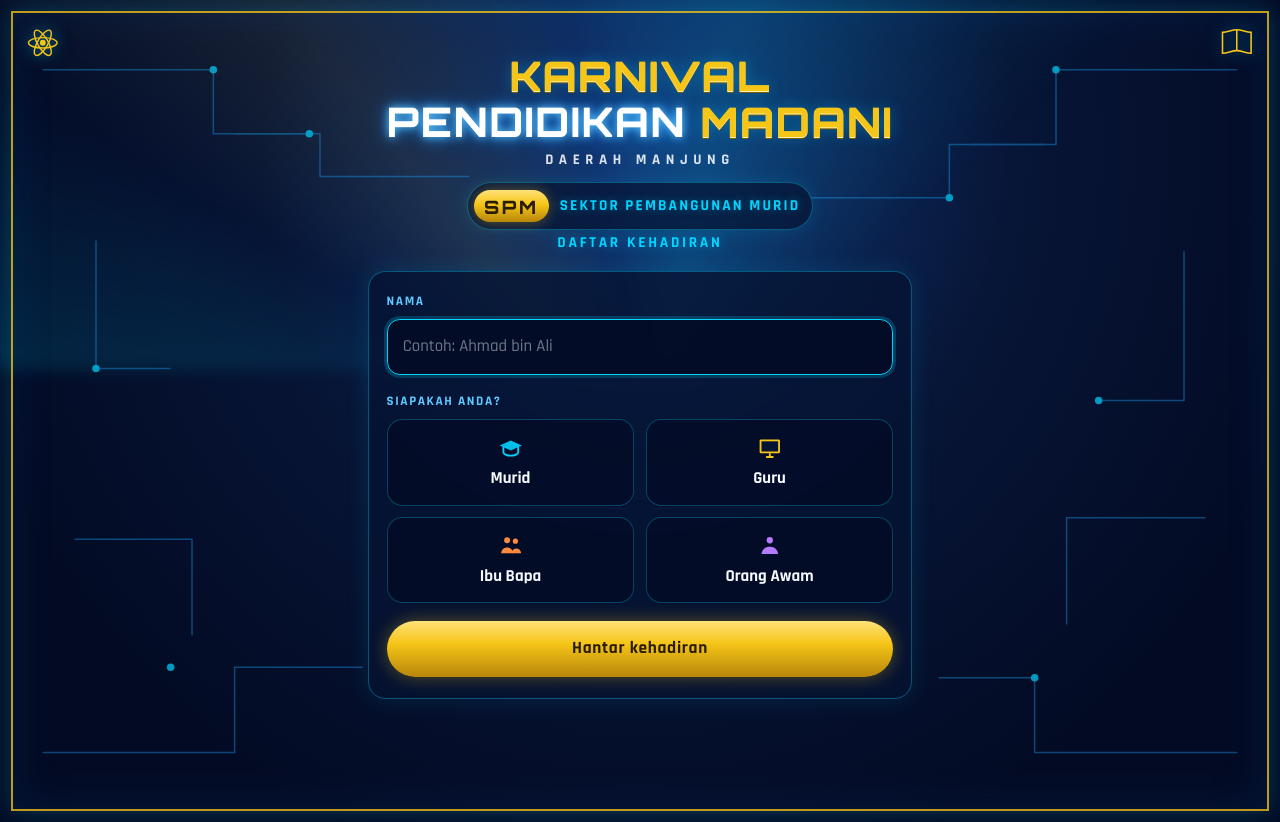
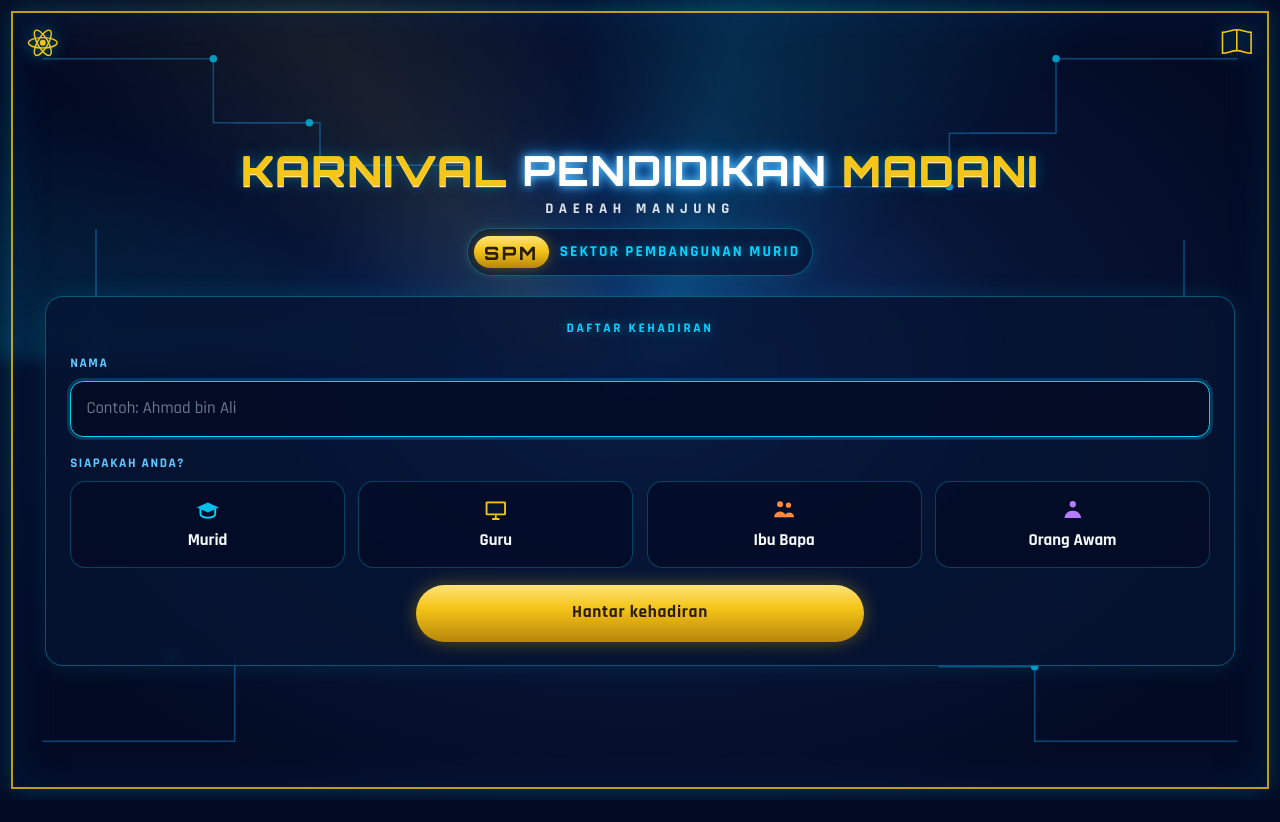
Before and after one commit to asushi199/kehadiranmadanispm, a Next.js app: page / in a window 1280 px wide. After the commit the page ends 800 px from the top, so only its background shows below. Built offline with nearby package versions, Linux system fonts and the light colour scheme.

Commit message:
Widen the registration layout so the form fills the screen.

```diff
--- a/app/admin/page.tsx
+++ b/app/admin/page.tsx
@@ -11,8 +11,10 @@ export const metadata: Metadata = {
 export default function AdminPage() {
   return (
     <LatarKarnival className="daftar">
-      <TajukKarnival padat />
-      <AdminPanel />
+      <div className="daftar-isi daftar-isi-lebar">
+        <TajukKarnival padat />
+        <AdminPanel />
+      </div>
     </LatarKarnival>
   );
 }
--- a/app/globals.css
+++ b/app/globals.css
@@ -48,7 +48,7 @@ body {
   position: relative;
   min-height: 100dvh;
   overflow: hidden;
-  background: radial-gradient(ellipse at 50% 18%, #123a7a 0%, #071536 42%, var(--navy) 78%);
+  background: radial-gradient(ellipse at 50% 46%, #123a7a 0%, #071536 42%, var(--navy) 78%);
 }
 
 .latar-sinaran {
@@ -81,13 +81,22 @@ body {
 .latar-bingkai {
   position: relative;
   z-index: 1;
-  min-height: 100dvh;
+  min-height: calc(100dvh - 1.4rem);
   margin: 0.7rem;
   padding: 1.1rem 0.9rem 1.2rem;
   border: 2px solid rgba(245, 197, 24, 0.78);
   box-shadow:
     0 0 24px rgba(0, 212, 255, 0.22),
     inset 0 0 40px rgba(0, 80, 160, 0.18);
+}
+
+.daftar .latar-bingkai {
+  display: flex;
+  flex-direction: column;
+  justify-content: center;
+  justify-content: safe center;
+  align-items: center;
+  padding: 3.2rem 1rem 2.4rem;
 }
 
 .latar-ikon {
@@ -194,27 +203,40 @@ body {
 }
 
 .daftar-isi {
-  width: min(34rem, calc(100% - 0.4rem));
-  margin: 1.4rem auto 1.2rem;
+  width: min(78rem, calc(100% - 2rem));
+  margin: 0;
+  display: flex;
+  flex-direction: column;
+  align-items: center;
+  gap: 1.25rem;
+}
+
+.daftar .kepala-acara {
+  font-size: clamp(1.35rem, 3.4vw, 2.6rem);
+}
+
+.daftar .kepala-spm {
+  margin-top: 0.5rem !important;
 }
 
 .daftar-spm {
-  margin: 0.15rem 0 1rem;
+  margin: 0 0 0.95rem;
   text-align: center;
-  font-size: 0.95rem;
+  font-size: 0.82rem;
   font-weight: 700;
-  letter-spacing: 0.18em;
+  letter-spacing: 0.2em;
   text-transform: uppercase;
   color: var(--cyan);
   text-shadow: 0 0 12px rgba(0, 212, 255, 0.45);
 }
 
 .gerai-kad {
+  width: 100%;
   background: rgba(6, 20, 51, 0.78);
   border: 1px solid rgba(0, 212, 255, 0.35);
   border-radius: 1.1rem;
   box-shadow: 0 0 24px rgba(0, 212, 255, 0.12);
-  padding: 1.25rem 1.1rem 1.3rem;
+  padding: 1.4rem 1.5rem 1.45rem;
   backdrop-filter: blur(8px);
 }
 
@@ -253,6 +275,30 @@ body {
   display: grid;
   grid-template-columns: 1fr 1fr;
   gap: 0.7rem;
+}
+
+@media (min-width: 801px) {
+  .kategori-grid {
+    grid-template-columns: repeat(4, 1fr);
+    gap: 0.85rem;
+  }
+
+  .kategori-btn {
+    min-height: 7.2rem;
+    font-size: 1.15rem;
+  }
+
+  .kategori-ikon {
+    width: 2.15rem;
+    height: 2.15rem;
+  }
+
+  .btn-hantar {
+    max-width: 28rem;
+    display: block;
+    margin-left: auto;
+    margin-right: auto;
+  }
 }
 
 .kategori-btn {
@@ -582,9 +628,13 @@ body {
   cursor: pointer;
 }
 
+.daftar-isi-lebar {
+  width: min(56rem, calc(100% - 0.5rem));
+}
+
 .admin {
-  width: min(56rem, calc(100% - 1rem));
-  margin: 1.2rem auto 2rem;
+  width: 100%;
+  margin: 0;
 }
 
 .admin h1 {
@@ -675,6 +725,10 @@ body {
 }
 
 @media (max-width: 800px) {
+  .daftar .latar-bingkai {
+    padding: 3.2rem 0.75rem 1.5rem;
+  }
+
   .papan-isi {
     flex-direction: column;
     gap: 1rem;
--- a/app/page.tsx
+++ b/app/page.tsx
@@ -7,7 +7,6 @@ export default function Page() {
     <LatarKarnival className="daftar">
       <div className="daftar-isi">
         <TajukKarnival />
-        <p className="daftar-spm">Daftar Kehadiran</p>
         <DaftarForm />
       </div>
     </LatarKarnival>
--- a/components/DaftarForm.tsx
+++ b/components/DaftarForm.tsx
@@ -128,6 +128,7 @@ export function DaftarForm() {
 
   return (
     <form className="gerai-kad" onSubmit={hantar}>
+      <p className="daftar-spm">Daftar Kehadiran</p>
       <label className="medan-label" htmlFor="nama">
         Nama
       </label>
```
